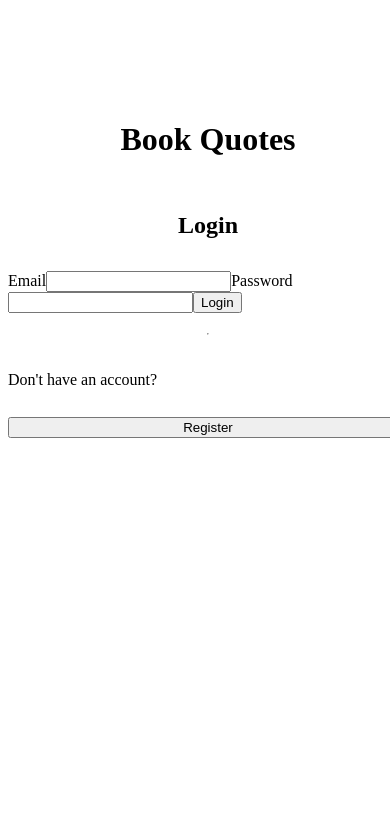
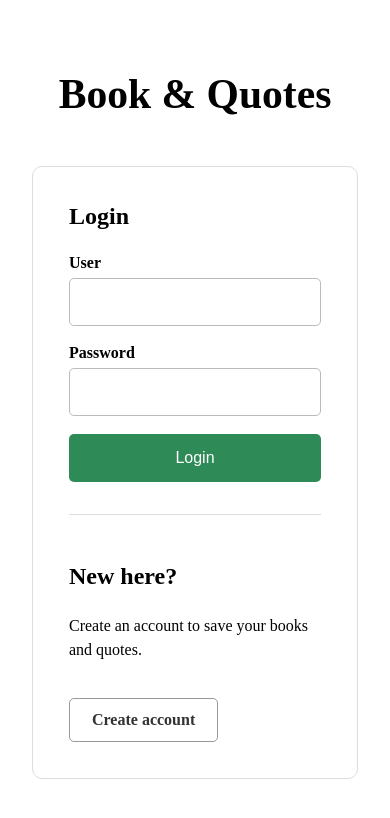
Before and after one commit to LLLLLLisaa/book-quotes-frontend, an Angular app: page /login in a window 390 px wide. Shown: the top 818 px of the page. Built offline with nearby package versions, Linux system fonts and the light colour scheme.

Commit message:
refactor: improve login and register forms

```diff
--- a/src/app/pages/login/login.component.css
+++ b/src/app/pages/login/login.component.css
@@ -1,16 +1,125 @@
-.login-container {
-    width: 400px;
-    margin: 100px auto;
+.page {
+    max-width: 900px;
+    margin: 70px auto;
+    padding: 0 24px;
+  }
+
+  .site-title {
+    text-align: center;
+    margin-bottom: 48px;
+    font-size: 2.6rem;
+  }
+
+  .login-card {
+    display: flex;
+    gap: 48px;
+    padding: 36px;
+    border: 1px solid #ddd;
+    border-radius: 10px;
+    background-color: white;
+  }
+
+  .login-side,
+  .register-side {
+    flex: 1;
+  }
+
+  .login-side {
+    padding-right: 40px;
+    border-right: 1px solid #ddd;
+  }
+
+  h2 {
+    margin-top: 0;
+    margin-bottom: 24px;
+  }
+
+  form {
     display: flex;
     flex-direction: column;
-    gap: 12px;
-}
+  }
 
-h1,
-h2 {
-    text-align: center;
-}
+  label {
+    margin-bottom: 6px;
+    font-weight: 600;
+  }
 
-button {
+  input {
+    width: 100%;
+    height: 48px;
+    padding: 0 12px;
+    margin-bottom: 18px;
+    box-sizing: border-box;
+    border: 1px solid #bbb;
+    border-radius: 5px;
+    font-size: 1rem;
+  }
+
+  button {
+    height: 48px;
+    border: none;
+    border-radius: 5px;
+    font-size: 1rem;
     cursor: pointer;
-}
+  }
+
+  .login-button {
+    background-color: #2e8b57;
+    color: white;
+  }
+
+  .login-button:hover {
+    background-color: #267349;
+  }
+
+  .register-button {
+    width: 100%;
+    background-color: #1976d2;
+    color: white;
+  }
+
+  .register-button:hover {
+    background-color: #155fa8;
+  }
+
+  .register-side p {
+    line-height: 1.5;
+    margin-bottom: 24px;
+  }
+
+  .error {
+    margin-top: -12px;
+    margin-bottom: 14px;
+    color: #c62828;
+    font-size: 0.85rem;
+  }
+
+  @media (max-width: 700px) {
+    .login-card {
+      flex-direction: column;
+    }
+
+    .login-side {
+      padding-right: 0;
+      padding-bottom: 32px;
+      border-right: none;
+      border-bottom: 1px solid #ddd;
+    }
+
+    .register-link {
+        display: inline-block;
+        margin-top: 12px;
+        padding: 12px 22px;
+
+        border: 1px solid #999;
+        border-radius: 5px;
+
+        color: #333;
+        text-decoration: none;
+        font-weight: 600;
+      }
+
+      .register-link:hover {
+        background-color: #f5f5f5;
+      }
+  }
--- a/src/app/pages/login/login.component.html
+++ b/src/app/pages/login/login.component.html
@@ -1,12 +1,16 @@
-<div class="login-container">
+<div class="page">
 
-  <h1>Book Quotes</h1>
+  <h1 class="site-title">Book & Quotes</h1>
+
+  <div class="login-card">
+
+    <div class="login-side">
 
       <h2>Login</h2>
 
       <form [formGroup]="loginForm" (ngSubmit)="onSubmit()">
 
-    <label>Email</label>
+        <label>User</label>
         <input
           type="email"
           formControlName="email"
@@ -14,16 +18,9 @@
 
         @if (
           loginForm.controls.email.touched &&
-      loginForm.controls.email.hasError('required')
+          loginForm.controls.email.invalid
         ) {
-      <p class="error">Email is required</p>
-    }
-
-    @if (
-      loginForm.controls.email.touched &&
-      loginForm.controls.email.hasError('email')
-    ) {
-      <p class="error">Please enter a valid email</p>
+          <p class="error">Please enter a valid user email.</p>
         }
 
         <label>Password</label>
@@ -36,17 +33,27 @@
           loginForm.controls.password.touched &&
           loginForm.controls.password.hasError('required')
         ) {
-      <p class="error">Password is required</p>
+          <p class="error">Password is required.</p>
         }
 
-    <button type="submit">Login</button>
+        <button class="login-button" type="submit">
+          Login
+        </button>
 
       </form>
 
-  <hr>
+    </div>
 
-  <p>Don't have an account?</p>
+    <div class="register-side">
+      <h2>New here?</h2>
 
-  <button routerLink="/register">Register</button>
+      <p>Create an account to save your books and quotes.</p>
+
+      <a class="register-link" routerLink="/register">
+        Create account
+      </a>
+    </div>
 
   </div>
+
+</div>
--- a/src/app/pages/login/login.component.ts
+++ b/src/app/pages/login/login.component.ts
@@ -49,6 +49,7 @@ export class LoginComponent {
 
       error: (error) => {
         alert(error.error.message);
+        this.loginForm.controls.password.reset();
       }
     });
   }
--- a/src/app/pages/register/register.component.ts
+++ b/src/app/pages/register/register.component.ts
@@ -64,7 +64,7 @@ export class RegisterComponent {
 
           error: (error) => {
             alert(error.error.message);
-            this.registerForm.controls.email.reset();
+            this.registerForm.reset();
           }
     });
   }
```
Lines whose indentation alone changed are shown as unchanged.
